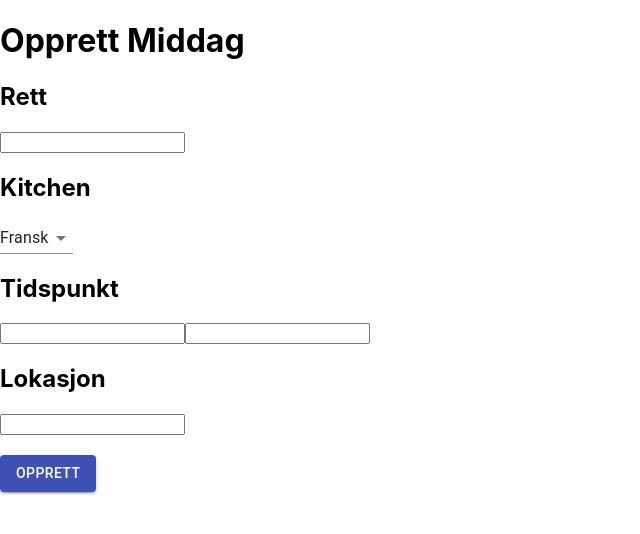
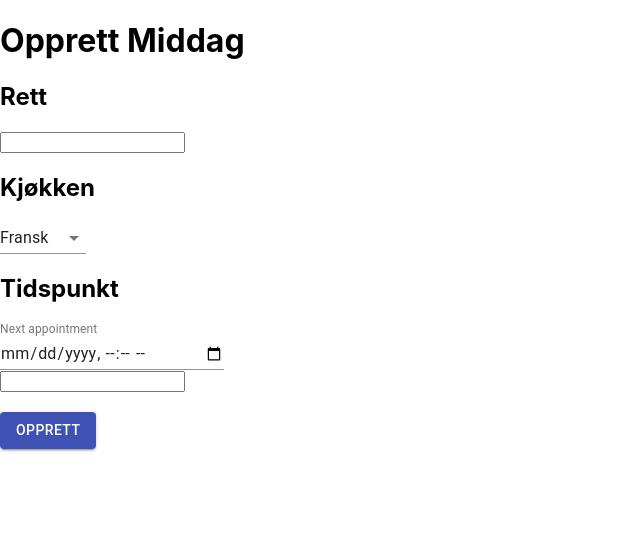
Before and after one commit to ulrik2204/dine-frontend, a React (Create React App) app: page / in a window 1280 px wide. Shown: the top 534 px of the page, without its empty margins (0-640 px from the left). Built offline with nearby package versions, Linux system fonts and the light colour scheme.

Commit message:
Fix dropdown and begin on backend integration

```diff
--- a/src/pages/CreateDinnerPage/index.tsx
+++ b/src/pages/CreateDinnerPage/index.tsx
@@ -1,48 +1,52 @@
-import React, { useState } from 'react';
+import React, { useEffect, useState } from 'react';
 import Button from '@material-ui/core/Button';
 import NativeSelect from '@material-ui/core/NativeSelect';
+import TextField from '@material-ui/core/TextField';
 
+const sendForm = (course: string, kitchen: string, dateTime: string, location: string) => {
+  console.log(course, kitchen, dateTime, location);
+};
+/**
+ * The component page for creating a dinner element
+ */
 const CreateDinnerPage: React.FunctionComponent = () => {
+  // Input
   const [course, setCourse] = useState('');
-  const [kitchen, setKitchen] = useState('');
-  const [time, setTime] = useState('');
-  const [date, setDate] = useState('');
+  const [kitchen, setKitchen] = useState('Fransk');
+  const [dateTime, setDateTime] = useState(new Date().toISOString());
   const [location, setLocation] = useState('');
+
+  useEffect(() => {
+    console.log(dateTime);
+  }, [dateTime, setDateTime]);
+
   return (
     <div>
       <h1>Opprett Middag</h1>
-
       <h2>Rett</h2>
       <input value={course} onChange={(event) => setCourse(event.target.value)}></input>
-
-      <h2>Kitchen</h2>
-
-      <NativeSelect onChange={() => setKitchen('Fransk')}>
-        <option value={kitchen}>Fransk</option>
+      <h2>Kjøkken</h2>
+      <NativeSelect onChange={(e) => setKitchen(e.target.value)}>
+        <option value={'Fransk'}>Fransk</option>
+        <option value={'Italiensk'}>Italiensk</option>
       </NativeSelect>
-      {/*
-      <div className="dropdown">
-        <button value={kitchen} className="dropbtn">
-          Dropdown
-        </button>
-        <div className="dropdown-content">
-          <a href="#" onClick={() => setKitchen('Fransk')}>
-            Fransk
-          </a>
-        </div>
-      </div>
-      */}
-
       <h2>Tidspunkt</h2>
-      <input value={time} name="time" onChange={(event) => setTime(event.target.value)}></input>
-      <input value={date} name="date" onChange={(event) => setDate(event.target.value)}></input>
-
-      <h2>Lokasjon</h2>
+      <form noValidate>
+        <TextField
+          onChange={(event) => setDateTime(event.target.value)}
+          id="datetime-local"
+          label="Next appointment"
+          type="datetime-local"
+          value={dateTime}
+          InputLabelProps={{
+            shrink: true,
+          }}
+        />
+      </form>
       <input value={location} onChange={(event) => setLocation(event.target.value)}></input>
-
       <br></br>
       <br></br>
-      <Button variant="contained" color="primary">
+      <Button variant="contained" color="primary" onClick={() => sendForm(course, kitchen, dateTime, location)}>
         Opprett
       </Button>
     </div>
```
